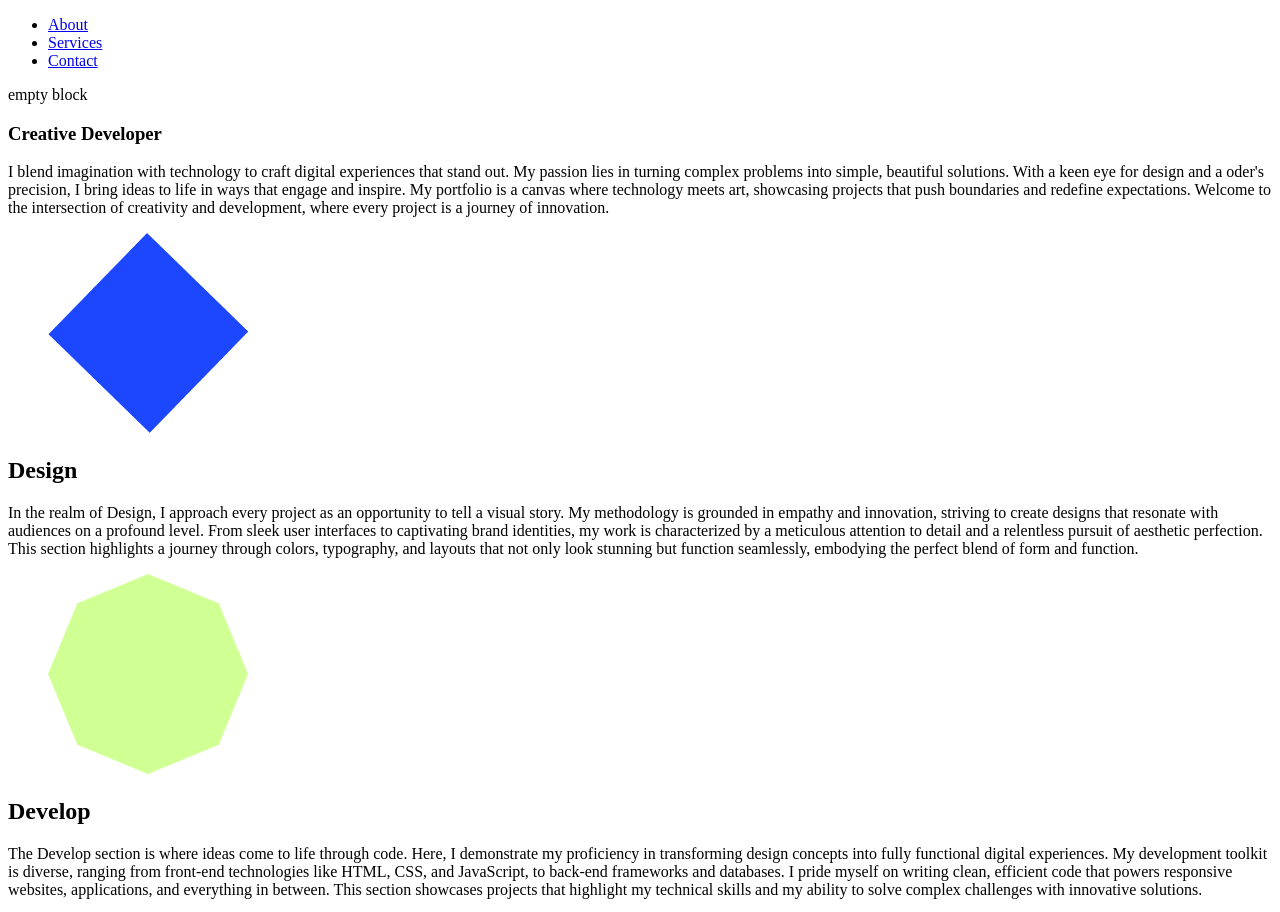
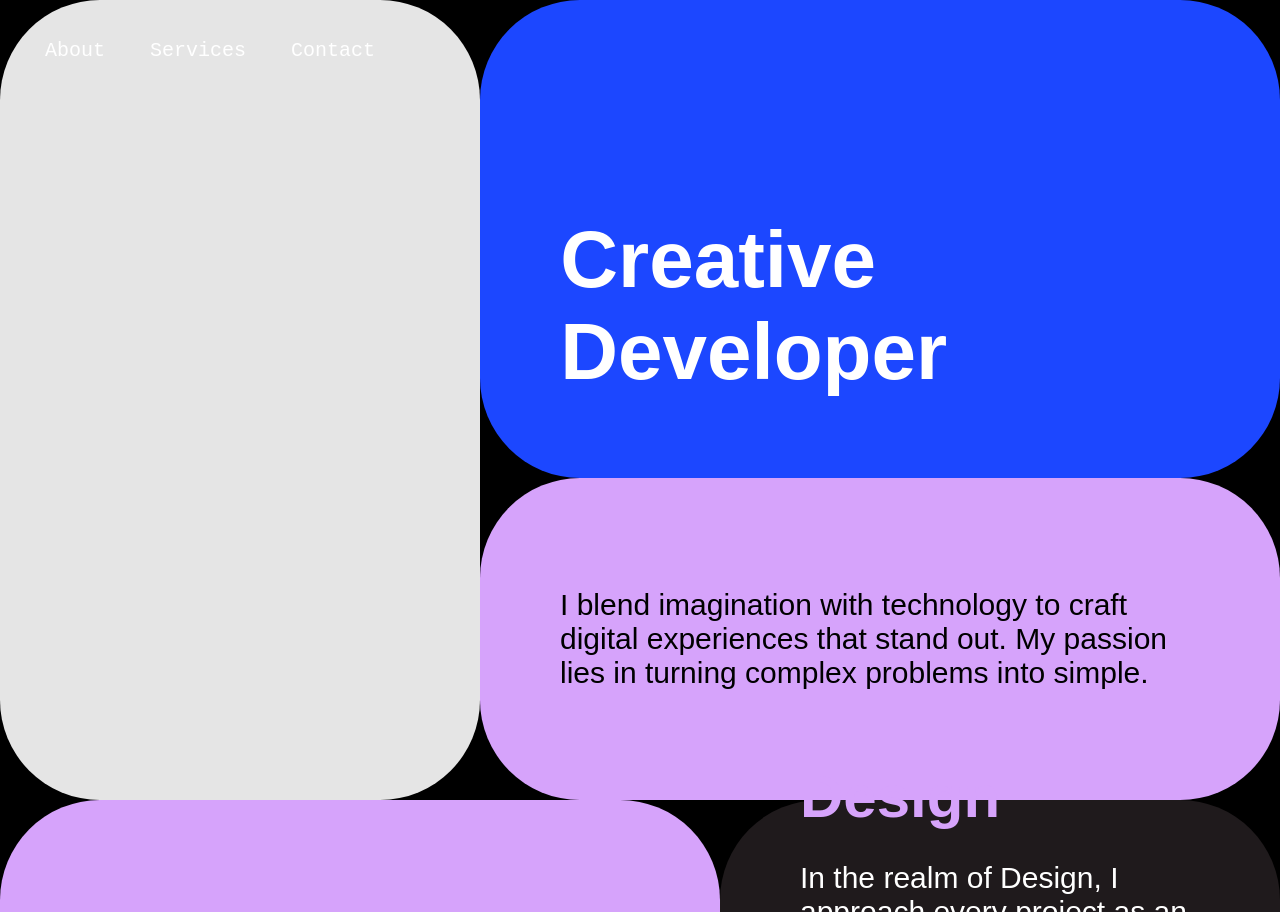
Before and after one commit to AxSeGo/new-portfolio-project, a plain HTML site: page index.html in a window 1280 px wide. Shown: the top 912 px of the page. Drawn offline with Linux system fonts and the light colour scheme.

Commit message:
css complete for the whole index

```diff
--- /dev/null
+++ b/css/main.css
@@ -0,0 +1,175 @@
+*{
+    box-sizing: border-box;
+}
+
+html,body {
+    margin: 0;
+    padding: 0;
+    background: #000;
+    color: white;
+    font-size: 30px;
+    font-family: sans-serif;
+}
+
+h1 {
+    font-size: 80px;
+    margin: 0px;
+}
+
+h2 {
+    font-size: 60px;
+    margin: 0px;
+}
+
+a {
+    color: white;
+    text-decoration: none;
+}
+
+section {
+    display: flex;
+    width: 100%;
+    height: 100vh;
+}
+
+/*nav*/
+
+nav {
+    position: fixed;
+    width: 100%;
+    height: 100px;
+    top: 0;
+    left: 0;
+    font-size: 20px;
+}
+
+nav ul {
+    display: flex;
+    align-items: center;
+    width: 100%;
+    height: 100%;
+    margin: 0;
+    padding: 0;
+}
+
+nav ul li {
+    list-style: none;
+    margin-left: 45px;
+}
+
+nav ul li a {
+    color: white;
+    font-family: monospace;
+}
+
+/*about section*/
+
+section.about .empty {
+    flex-basis: 37.5vw;
+    background-color: #e5e5e5;
+    border-radius: 100px;
+}
+
+section.about article {
+    flex: 1;
+    display: flex;
+    flex-direction: column;
+}
+
+section.about article .title {
+    flex: 2;
+    display: flex;
+    align-items: flex-end;
+    background: #1c47ff;
+    border-radius: 100px;
+    padding: 6.27vw;
+}
+
+section.about article .description {
+    flex: 1;
+    display: flex;
+    align-items: center;
+    background-color: #d6a3fb;
+    border-radius: 100px;
+    padding: 6.25vw;
+    color: black;
+}
+
+/*service section*/
+
+section.service article {
+    display: flex;
+    width: 100%;
+}
+
+section.service figure {
+    display: flex;
+    align-items: center;
+    justify-content: center;
+    flex-basis: 56.25vw;
+    margin: 0;
+    background-color: #d0ff94;
+    border-radius: 100px;
+}
+
+section.service figure img {
+    width: 50%;
+}
+
+section.service .text {
+    display: flex;
+    flex-direction: column;
+    justify-content: center;
+    flex: 1;
+    background: #1f1a1c;
+    padding: 6.25vw;
+    border-radius: 100px;
+}
+
+section.service .text a {
+    font-family: monospace;
+}
+
+
+/* section settings*/
+
+section.service.service-design figure {
+    background-color: #d6a3fb;
+}
+
+section.service.service-design .text h2,
+section.service.service-design .text a {
+    color: #d6a3fb;
+}
+
+section.service.service-develop figure{
+    background: #1c47ff;
+}
+
+section.service.service-develop .text h2,
+section.service.service-develop .text a {
+    color: #d0ff94;
+}
+
+section.service.service-direction figure{
+    background: #d0ff94;
+}
+
+section.service.service-direction .text h2,
+section.service.service-direction .text a {
+    color: #1c47ff;
+}
+
+/* contact */
+
+section.contact {
+    align-items: center;
+    justify-content: center;
+    background: linear-gradient(#1c47ff, #d0ff94 60%, #d6a3fb 70%);
+    border-radius: 100px;
+}
+
+section.contact a {
+    font-size: 100px;
+    color: white;
+}
--- a/index.html
+++ b/index.html
@@ -4,44 +4,41 @@
     <meta charset="UTF-8">
     <meta name="viewport" content="width=device-width, initial-scale=1.0">
     <title>My portfolio</title>
+    <link rel="stylesheet" href="css/main.css">
 </head>
 <body>
+    <nav>
+        <ul>
+            <li><a href="#about">About</a></li>
+            <li><a href="#services">Services</a></li>
+            <li><a href="#contact">Contact</a></li>
+        </ul>
+    </nav>
 
-    <ul>
-        <li><a href="#about">About</a></li>
-        <li><a href="#services">Services</a></li>
-        <li><a href="#contact">Contact</a></li>
-    </ul>
-
-    <section id="about">
-        <div>empty block</div>
+    <section id="about" class="about">
+        <div class="empty"></div>
 
         <article>
-            <div>
+            <div class="title">
                 <h1>Creative Developer</h1>
             </div>
 
-            <div>
+            <div class="description">
             <p>I blend imagination with technology to craft digital experiences
                 that stand out. My passion lies in turning complex problems into
-                simple, beautiful solutions. With a keen eye for design and a
-                oder's precision, I bring ideas to life in ways that engage and
-                inspire. My portfolio is a canvas where technology meets art,
-                showcasing projects that push boundaries and redefine expectations.
-                Welcome to the intersection of creativity and development,
-                where every project is a journey of innovation.
+                simple.
             </p>
             </div>
         </article>
     </section>
 
-    <section id="services">
+    <section id="services" class="service service-design">
         <article>
             <figure>
                 <img src="img/diamond.png" width="200" alt="diamond">
             </figure>
 
-            <div>
+            <div class="text">
             <h2>Design</h2>
                 <p>In the realm of Design, I approach every project as an opportunity to tell a visual story.
                 My methodology is grounded in empathy and innovation, striving
@@ -56,13 +53,13 @@
         </article>
    </section>
 
-   <section>
+   <section class="service service-develop">
         <article>
             <figure>
                 <img src="img/octagon.png" width="200" alt="octagon">
             </figure>
 
-            <div>
+            <div class="text">
             <h2>Develop</h2>
                 <p>The Develop section is where ideas come to life through code. Here, I demonstrate my proficiency
                 in transforming design concepts into fully functional digital experiences. My development toolkit is diverse,
@@ -73,12 +70,12 @@
         </article>
     </section>
 
-    <section>
+    <section class="service service-direction">
         <article>
             <figure>
                 <img src="img/triangle.png" width="200"  alt="triangle">
             </figure>
-                <div>
+                <div class="text">
                     <h2>Art Direction</h2>
                     <p>Art Direction is where my vision sets the stage for creative excellence.
                     This section showcases my ability to guide and unify visual elements
@@ -92,8 +89,8 @@
         </article>
     </section>
 
-    <section id="contact">
-        <a href="mailto:axelsearagomez@gmail.com">My Mail</a>
+    <section id="contact" class="contact">
+        <a href="mailto:axelsearagomez@gmail.com">axelsearagomez@gmail.com</a>
     </section>
 
 
```
Also changed, not shown: main.css (deleted).
